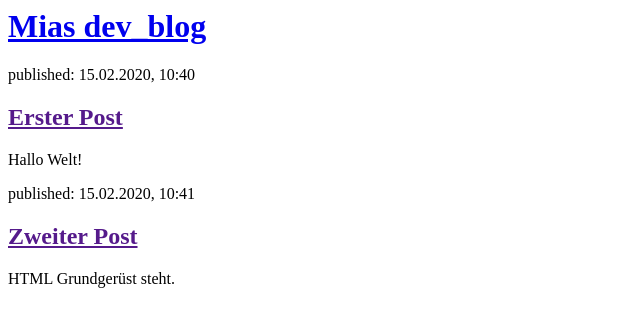
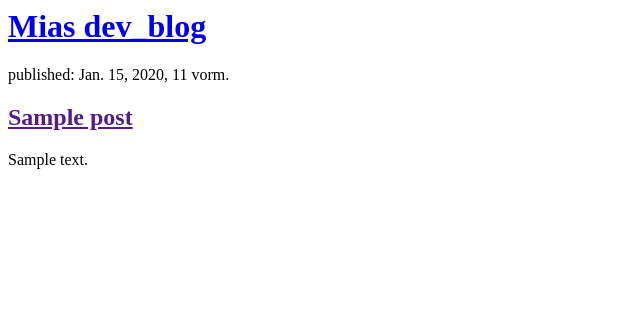
Before and after one commit to mia0x1/Django-DIY-Blog, a Django app: page / in a window 1280 px wide. Shown: the top 327 px of the page, without its empty margins (0-640 px from the left). Run offline with Django 3.2, Linux system fonts and the light colour scheme; tables that the repository leaves empty hold one stand-in row (values such as "Sample post").

Commit message:
model und template verbunden

```diff
--- a/blog/templates/blog/post_list.html
+++ b/blog/templates/blog/post_list.html
@@ -2,21 +2,19 @@
 <head>
 <title>Mias dev_blog</title>
 </head>
-    <body>
+
+<body>
+
+    <div>
+        <h1><a href="\">Mias dev_blog</a></h1>
+    </div>
+    {% for post in posts %}
         <div>
-           <h1><a href="\">Mias dev_blog</a></h1>
+            <p>published: {{ post.published_date }}</p>
+            <h2><a href="">{{ post.title}} </a></h2>
+            <p>{{ post.text|linebreaksbr }}</p>
         </div>
+    {% endfor %}
 
-        <div>
-          <p>published: 15.02.2020, 10:40</p>
-          <h2><a href="">Erster Post</a></h2>
-          <p>Hallo Welt!</p>
-        </div>
-
-        <div>
-            <p>published: 15.02.2020, 10:41</p>
-            <h2><a href="">Zweiter Post</a></h2>
-            <p>HTML Grundgerüst steht.</p>
-        </div>
-    </body>
+</body>
 </html>
--- a/blog/views.py
+++ b/blog/views.py
@@ -1,4 +1,7 @@
 from django.shortcuts import render
+from django.utils import timezone
+from .models import Post
 
 def post_list(request):
-    return render(request, 'blog/post_list.html', {})
+    posts = Post.objects.filter(published_date__lte=timezone.now()).order_by('-published_date')
+    return render(request, 'blog/post_list.html', {'posts': posts})
```
